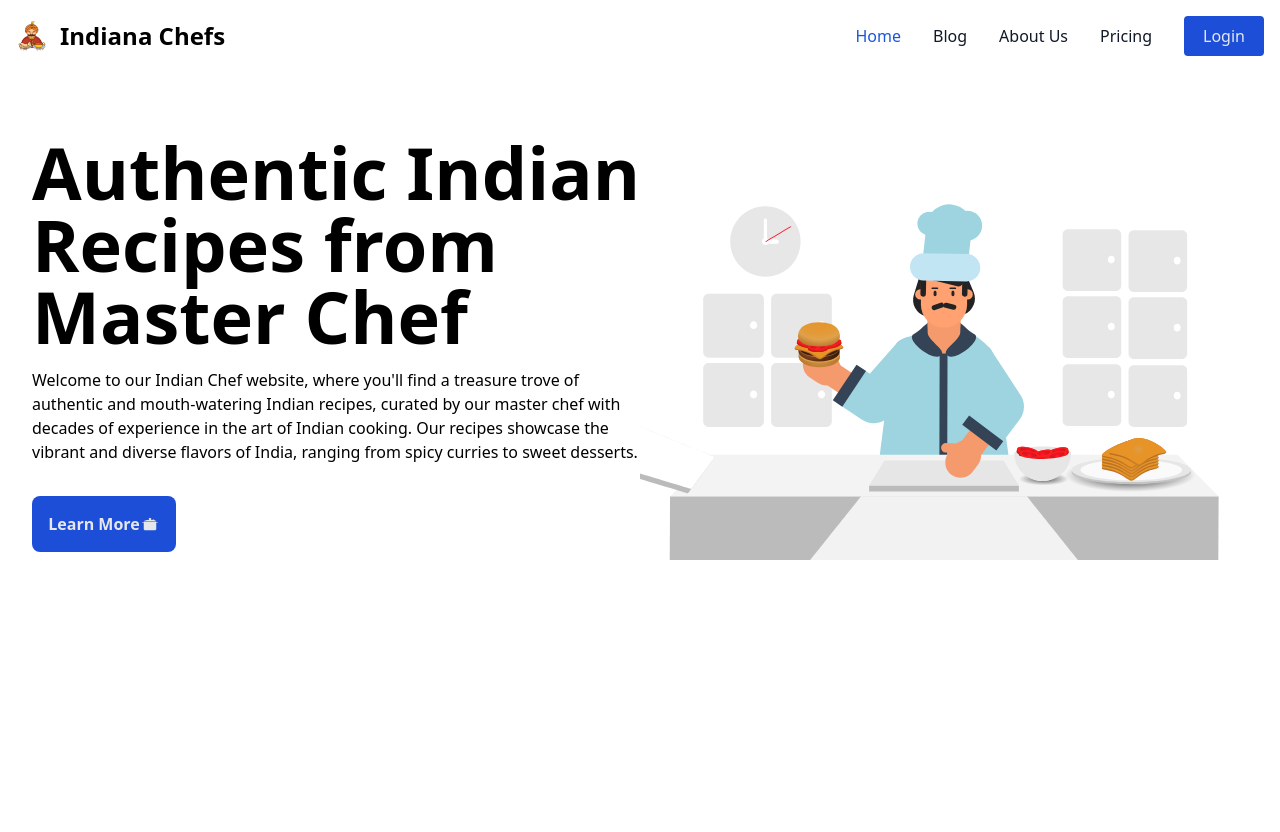
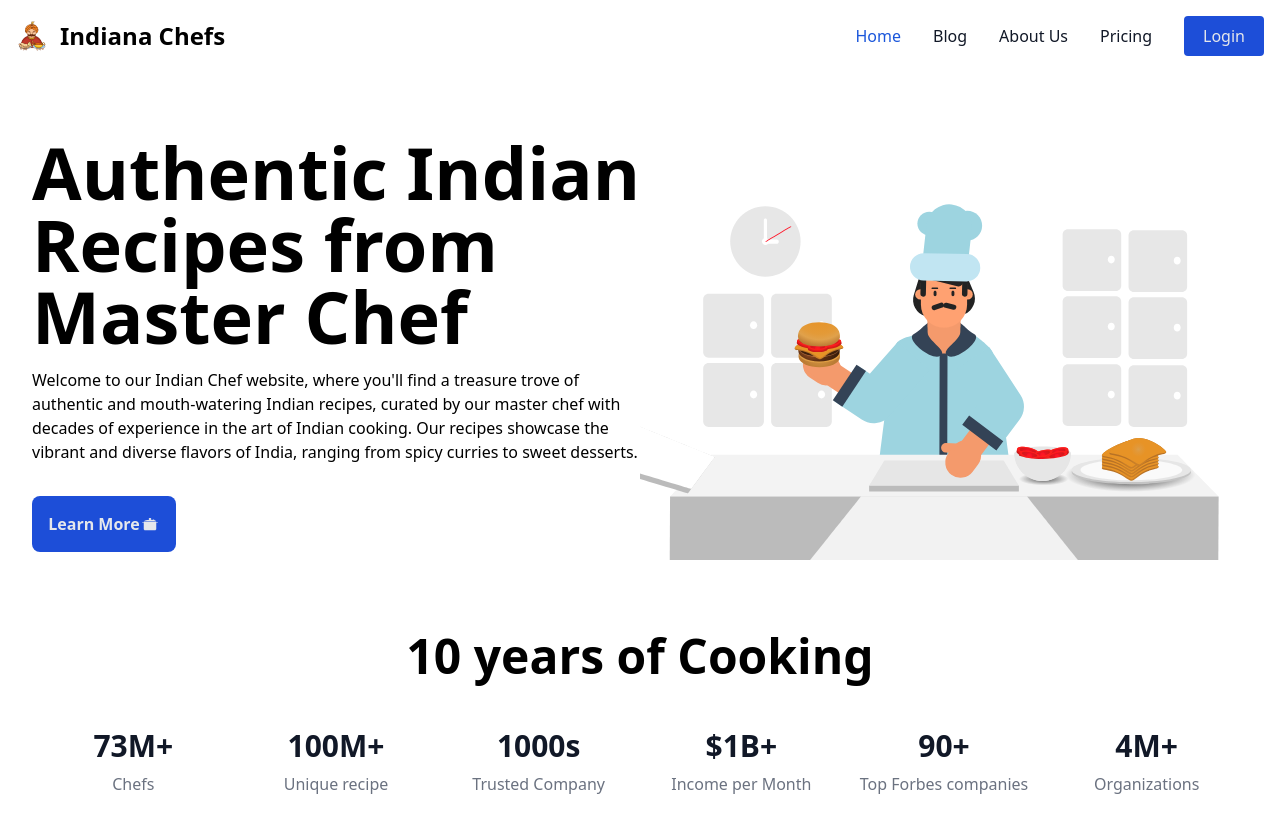
Before and after one commit to ProdipKumarShil/ph-assignment-10-client, a React (Vite) app: page / in a window 1280 px wide. Shown: the top 832 px of the page. Before the commit the page ends 800 px from the top, so only its background shows below. Built offline with nearby package versions, Linux system fonts and the light colour scheme.

Commit message:
added counter card

```diff
--- a/src/layout/Home/Home.jsx
+++ b/src/layout/Home/Home.jsx
@@ -14,6 +14,7 @@ const Home = () => {
     <div>
       <Navbar></Navbar>
       <Banner></Banner>
+      <CounterCard></CounterCard>
     </div>
   );
 };
```
